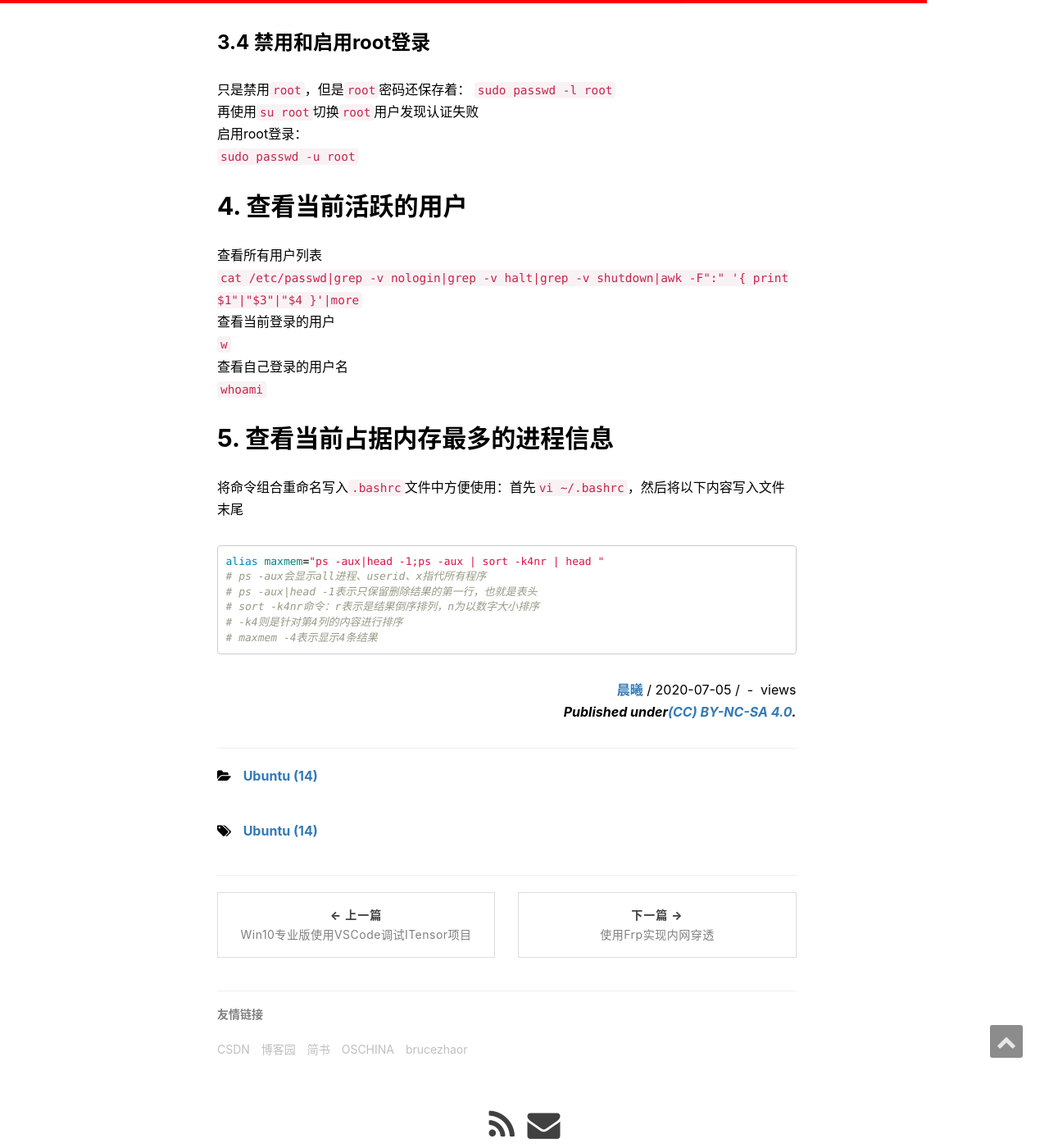
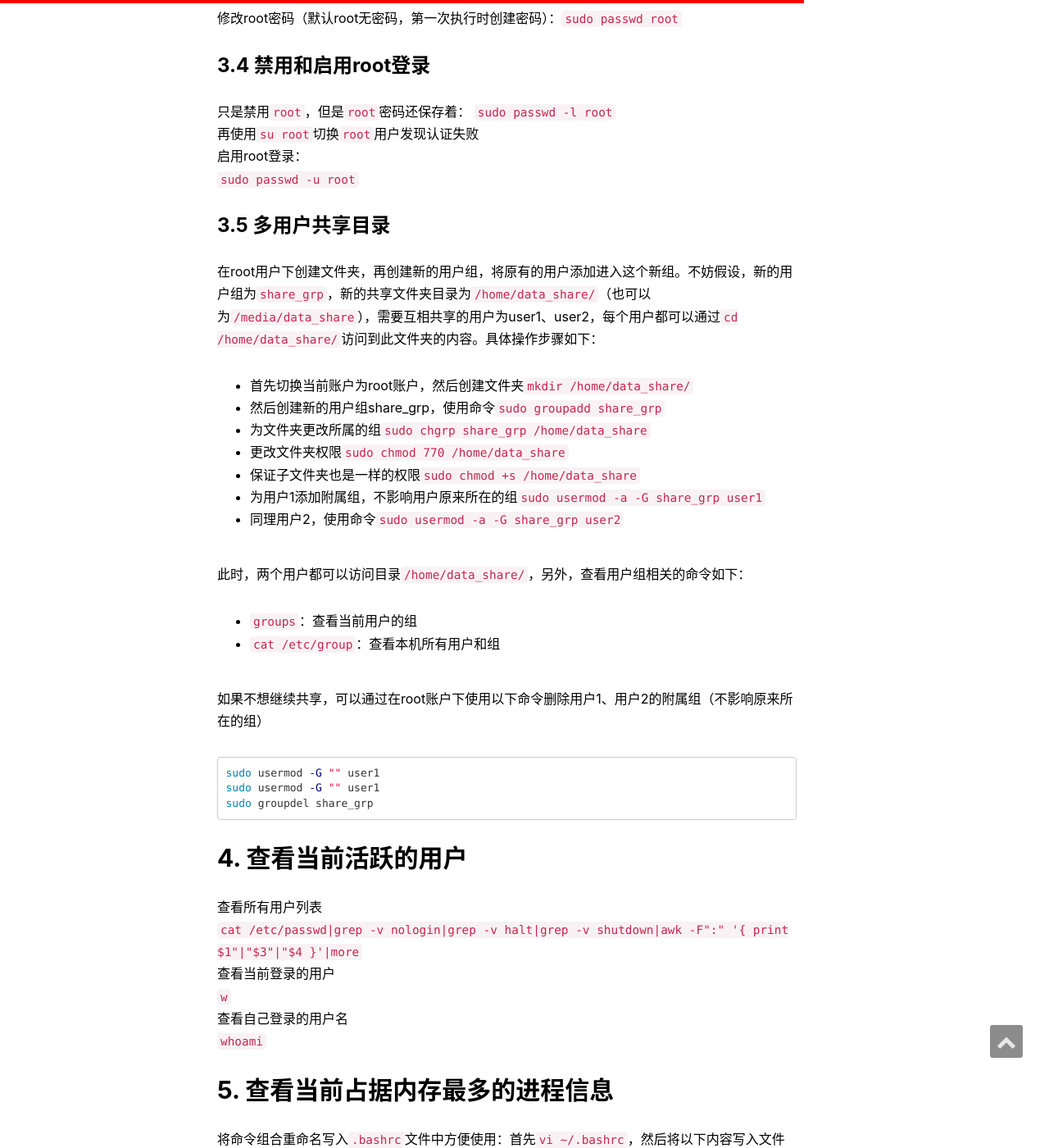
Before and after one commit to zfb132/zfb132.github.com, a Jekyll site: the page built from _posts/2020-07-05-ubuntu_commands.md, in a window 1280 px wide and 1400 px high, scrolled down 4585 px. Shown: the whole window at 82% size. Built offline with Jekyll 4.4.1, drawn with Linux system fonts in a browser that asks for light colours; nearby versions of some CDN libraries; comment, search, counter and statistics services are not loaded.

Commit message:
用户共享目录

````diff
--- a/_posts/2020-07-05-ubuntu_commands.md
+++ b/_posts/2020-07-05-ubuntu_commands.md
@@ -140,6 +140,26 @@ username ALL=(ALL) ALL
 再使用`su root`切换`root`用户发现认证失败
 启用root登录：
 `sudo passwd -u root`
+### 3.5 多用户共享目录
+在root用户下创建文件夹，再创建新的用户组，将原有的用户添加进入这个新组。不妨假设，新的用户组为`share_grp`，新的共享文件夹目录为`/home/data_share/`（也可以为`/media/data_share`），需要互相共享的用户为user1、user2，每个用户都可以通过`cd /home/data_share/`访问到此文件夹的内容。具体操作步骤如下：
+* 首先切换当前账户为root账户，然后创建文件夹`mkdir /home/data_share/`
+* 然后创建新的用户组share_grp，使用命令`sudo groupadd share_grp`
+* 为文件夹更改所属的组`sudo chgrp share_grp /home/data_share`
+* 更改文件夹权限`sudo chmod 770 /home/data_share`
+* 保证子文件夹也是一样的权限`sudo chmod +s /home/data_share`
+* 为用户1添加附属组，不影响用户原来所在的组`sudo usermod -a -G share_grp user1`
+* 同理用户2，使用命令`sudo usermod -a -G share_grp user2`
+
+此时，两个用户都可以访问目录`/home/data_share/`，另外，查看用户组相关的命令如下：
+* `groups`：查看当前用户的组
+* `cat /etc/group`：查看本机所有用户和组
+
+如果不想继续共享，可以通过在root账户下使用以下命令删除用户1、用户2的附属组（不影响原来所在的组）
+```bash
+sudo usermod -G "" user1
+sudo usermod -G "" user1
+sudo groupdel share_grp
+```
 ## 4. 查看当前活跃的用户
 查看所有用户列表
 `cat /etc/passwd|grep -v nologin|grep -v halt|grep -v shutdown|awk -F":" '{ print $1"|"$3"|"$4 }'|more`
````
